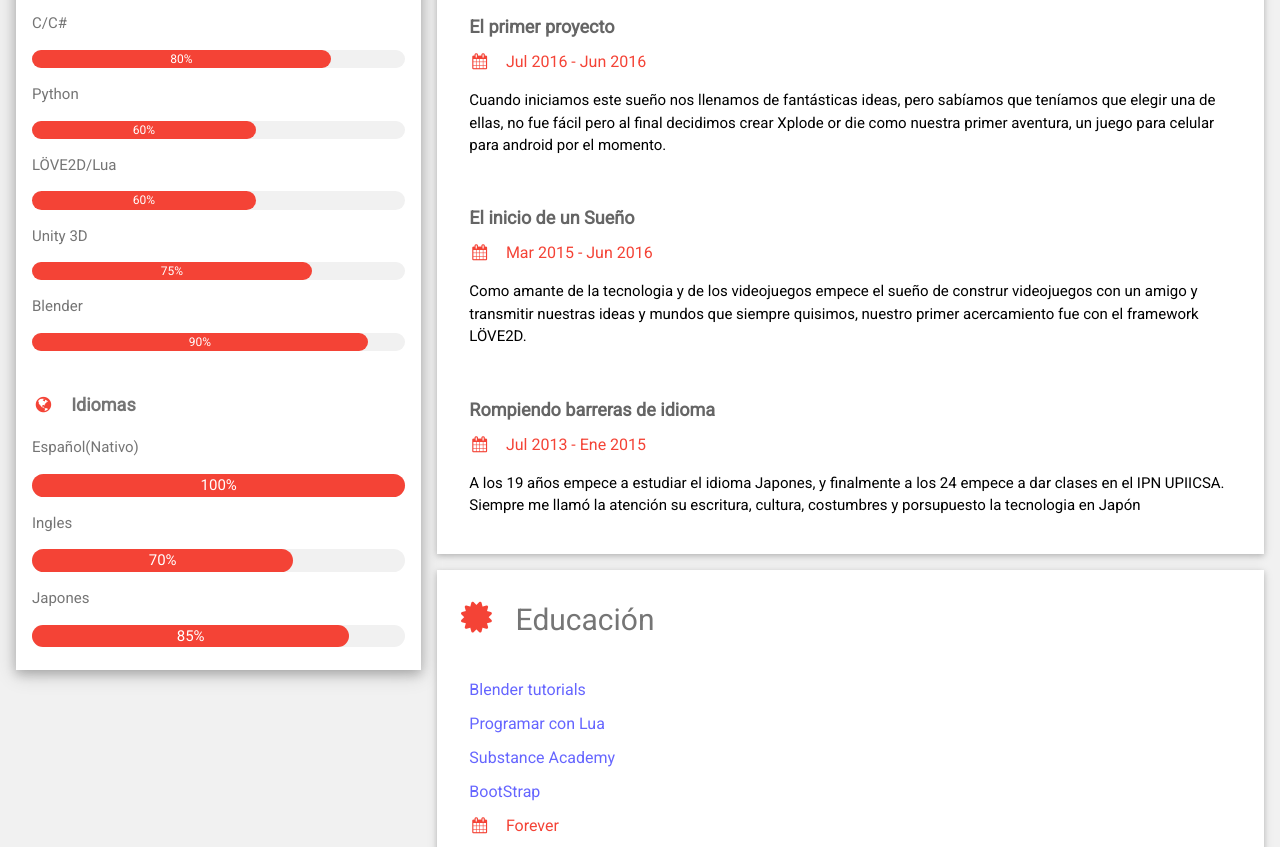
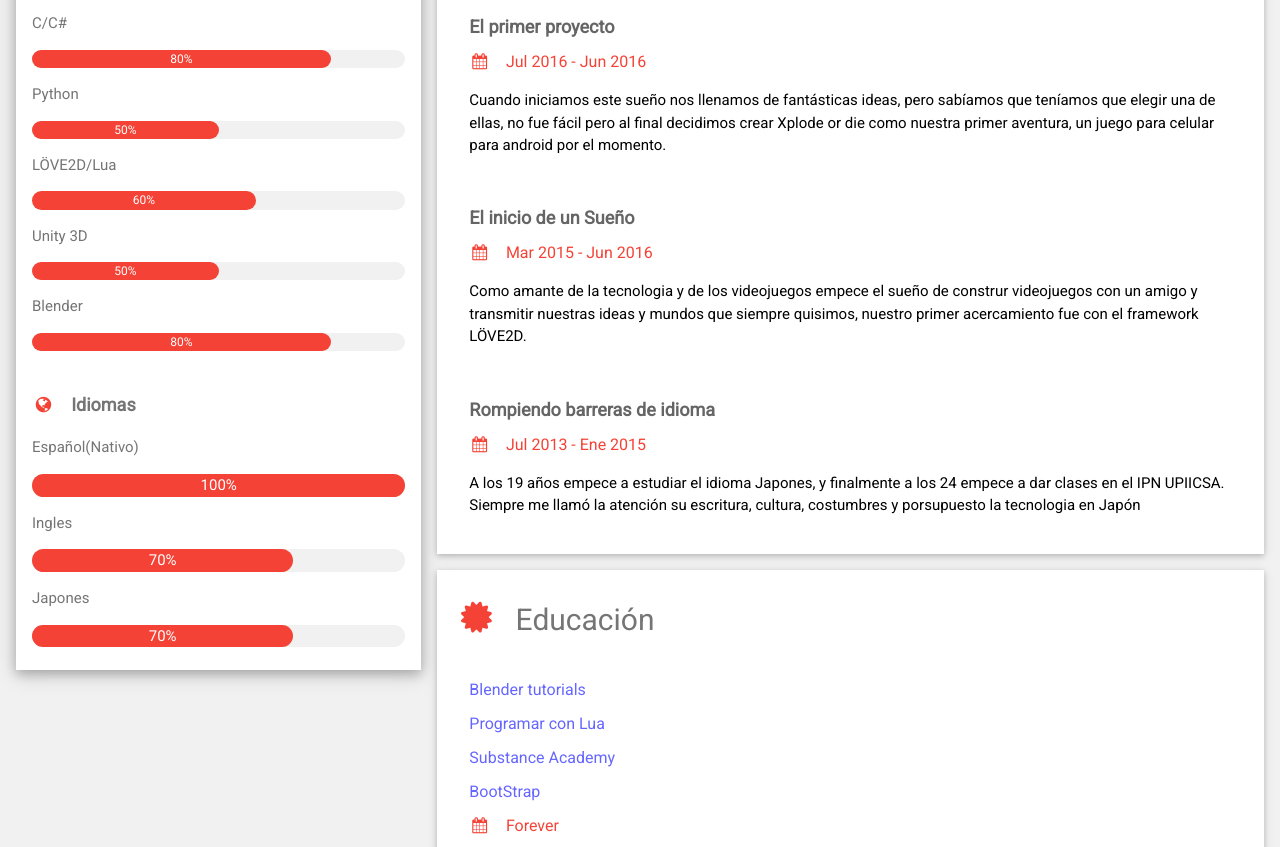
Before and after one commit to Kodoku-Shinku/portafolio, a plain HTML site: page index.html in a window 1280 px wide. Shown: the part 691-1538 px from the top of the page. Drawn offline with nearby package versions, Linux system fonts and the light colour scheme.

```diff
--- a/index.html
+++ b/index.html
@@ -66,8 +66,8 @@
             </div>
             <p>Python</p>
             <div class="w3-light-grey w3-round-xlarge w3-small">
-              <div class="w3-container w3-center w3-round-xlarge w3-red" style="width:60%">
-                <div class="w3-center w3-text-white">60%</div>
+              <div class="w3-container w3-center w3-round-xlarge w3-red" style="width:50%">
+                <div class="w3-center w3-text-white">50%</div>
               </div>
             </div>
             <p>LÖVE2D/Lua</p>
@@ -79,11 +79,11 @@
             </div>
             <p>Unity 3D</p>
             <div class="w3-light-grey w3-round-xlarge w3-small">
-              <div class="w3-container w3-center w3-round-xlarge w3-red" style="width:75%">75%</div>
+              <div class="w3-container w3-center w3-round-xlarge w3-red" style="width:50%">50%</div>
             </div>
             <p>Blender</p>
             <div class="w3-light-grey w3-round-xlarge w3-small">
-              <div class="w3-container w3-center w3-round-xlarge w3-red" style="width:90%">90%</div>
+              <div class="w3-container w3-center w3-round-xlarge w3-red" style="width:80%">80%</div>
             </div> <br>
             <p class="w3-large w3-text-theme"><b><i class="fa fa-globe fa-fw w3-margin-right w3-text-red"></i>Idiomas</b></p>
             <p>Español(Nativo)</p>
@@ -96,7 +96,7 @@
             </div>
             <p>Japones</p>
             <div class="w3-light-grey w3-round-xlarge">
-              <div class="w3-container w3-center w3-round-xlarge w3-red" style="width:85%">85%</div>
+              <div class="w3-container w3-center w3-round-xlarge w3-red" style="width:70%">70%</div>
             </div>
             <br> </div>
         </div><br>
```
